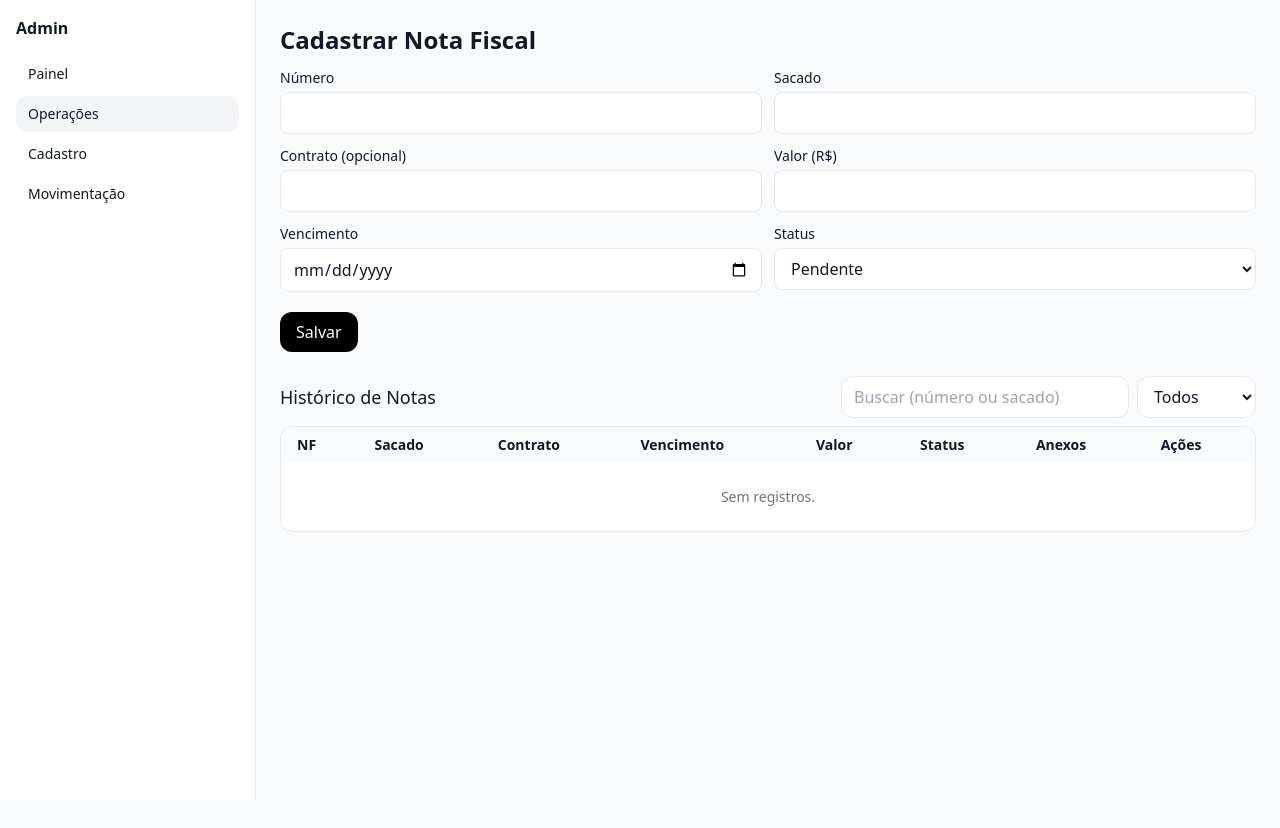
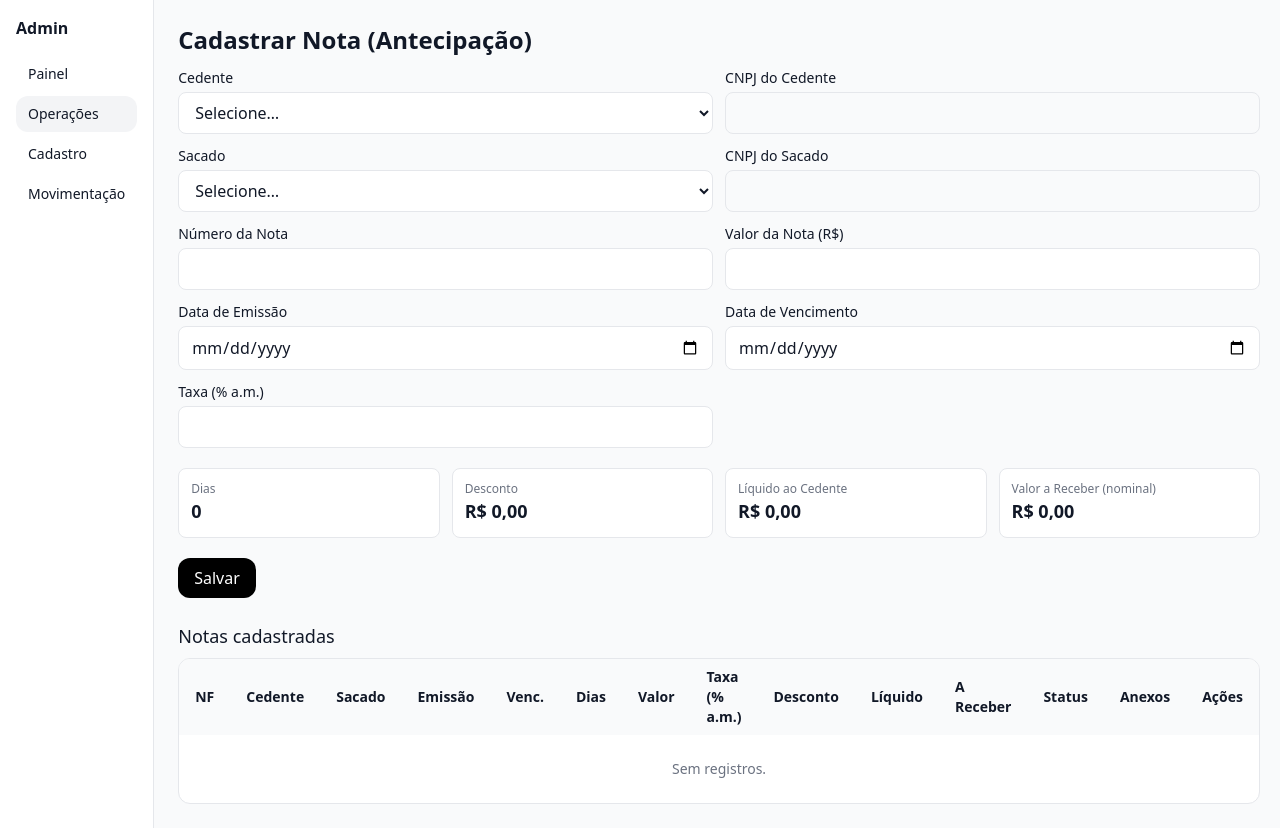
Before and after one commit to Diamank/adminv11, a Next.js app: page /operacoes/nova-nota in a window 1280 px wide. Before the commit the page ends 800 px from the top, so only its background shows below. Built offline with nearby package versions, Linux system fonts and the light colour scheme.

Commit message:
Update nova-nota.tsx

```diff
--- a/src/pages/operacoes/nova-nota.tsx
+++ b/src/pages/operacoes/nova-nota.tsx
@@ -1,137 +1,243 @@
 import { useEffect, useMemo, useRef, useState } from 'react'
 import AdminLayout from '@/components/AdminLayout'
+import { cedentesMock } from '@/mocks/cedentes' // {id, razao/nome, cnpj}
+import { sacadosMock } from '@/mocks/sacados'   // {id, nome, cnpj}
 
 type Nota = {
   id: string
+  cedenteId: string
+  cedenteNome: string
+  cnpjCedente: string
+  sacadoId: string
+  sacadoNome: string
+  cnpjSacado: string
   numero: string
-  sacado: string
-  contrato?: string
+  emissao: string
+  vencimento: string
+  dias: number
   valor: number
-  vencimento: string
+  taxaMes: number
+  desconto: number
+  liquidoCedente: number
+  valorAReceber: number
+  anexos?: { name: string; size: number }[]
   status: 'pendente' | 'pago' | 'atrasado'
-  anexos?: { name: string; size: number }[]
 }
 
-const LS_KEY = 'ops_notas_v1'
-const fmtMoney = (v:number)=> v.toLocaleString('pt-BR',{style:'currency',currency:'BRL'})
+const LS_KEY = 'ops_notas_v2'
+
+const money = (v: number) => v.toLocaleString('pt-BR', { style: 'currency', currency: 'BRL' })
+
+function difDias(ini?: string, fim?: string) {
+  if (!ini || !fim) return 0
+  const d1 = new Date(ini + 'T00:00:00')
+  const d2 = new Date(fim + 'T00:00:00')
+  const ms = d2.getTime() - d1.getTime()
+  return Math.max(0, Math.round(ms / 86400000))
+}
 
 export default function NovaNota() {
-  // ------ formulário ------
+  // selects
+  const cedentes = useMemo(
+    () => cedentesMock.map((c: any) => ({ id: c.id, nome: c.razao || c.nome, cnpj: c.cnpj })),
+    []
+  )
+  const sacados = useMemo(
+    () => sacadosMock.map((s: any) => ({ id: s.id, nome: s.nome, cnpj: s.cnpj })),
+    []
+  )
+
+  // form
+  const [cedenteId, setCedenteId] = useState('')
+  const [sacadoId, setSacadoId] = useState('')
+  const cedSel = useMemo(() => cedentes.find((c) => c.id === cedenteId), [cedentes, cedenteId])
+  const sacSel = useMemo(() => sacados.find((s) => s.id === sacadoId), [sacados, sacadoId])
+
   const [numero, setNumero] = useState('')
-  const [sacado, setSacado] = useState('')
-  const [contrato, setContrato] = useState('')
+  const [emissao, setEmissao] = useState('')
+  const [vencimento, setVencimento] = useState('')
   const [valor, setValor] = useState<number | ''>('')
-  const [vencimento, setVencimento] = useState('')
-  const [status, setStatus] = useState<'pendente'|'pago'|'atrasado'>('pendente')
+  const [taxaMes, setTaxaMes] = useState<number | ''>('') // % a.m.
+  const dias = useMemo(() => difDias(emissao, vencimento), [emissao, vencimento])
 
-  // ------ storage/histórico ------
-  const [items, setItems] = useState<Nota[]>([])
-  const [q, setQ] = useState('')        // busca
-  const [fs, setFs] = useState('')      // filtro status
+  // cálculos
+  const { desconto, liquido, receber } = useMemo(() => {
+    const v = Number(valor || 0)
+    const t = Number(taxaMes || 0) / 100
+    const d = dias
+    const desc = v * t * (d / 30) // pró-rata simples por 30 dias
+    const liq = Math.max(0, v - desc)
+    return { desconto: desc, liquido: liq, receber: v }
+  }, [valor, taxaMes, dias])
+
+  // store/histórico
+  const [itens, setItens] = useState<Nota[]>([])
   const fileRef = useRef<HTMLInputElement>(null)
 
   useEffect(() => {
-    const raw = localStorage.getItem(LS_KEY)
-    setItems(raw ? JSON.parse(raw) : [])
+    try {
+      const raw = localStorage.getItem(LS_KEY)
+      setItens(raw ? JSON.parse(raw) : [])
+    } catch {
+      setItens([])
+    }
   }, [])
 
   const persist = (next: Nota[]) => {
-    setItems(next)
-    localStorage.setItem(LS_KEY, JSON.stringify(next))
+    setItens(next)
+    try {
+      localStorage.setItem(LS_KEY, JSON.stringify(next))
+    } catch {}
   }
 
-  const handleSubmit = (e: React.FormEvent) => {
+  const onSubmit = (e: React.FormEvent) => {
     e.preventDefault()
-    if (!numero || !sacado || !valor || !vencimento) return
-
-    const nova: Nota = {
+    if (!cedenteId || !sacadoId || !numero || !emissao || !vencimento || !valor || !taxaMes) return
+    const novo: Nota = {
       id: 'NF-' + Date.now(),
+      cedenteId,
+      cedenteNome: cedSel?.nome || '',
+      cnpjCedente: cedSel?.cnpj || '',
+      sacadoId,
+      sacadoNome: sacSel?.nome || '',
+      cnpjSacado: sacSel?.cnpj || '',
       numero,
-      sacado,
-      contrato: contrato || undefined,
+      emissao,
+      vencimento,
+      dias,
       valor: Number(valor),
-      vencimento,
-      status,
+      taxaMes: Number(taxaMes),
+      desconto,
+      liquidoCedente: liquido,
+      valorAReceber: receber,
       anexos: [],
+      status: 'pendente',
     }
-    persist([nova, ...items])
+    persist([novo, ...itens])
 
     // limpa
-    setNumero(''); setSacado(''); setContrato(''); setValor(''); setVencimento(''); setStatus('pendente')
+    setCedenteId(''); setSacadoId('')
+    setNumero(''); setEmissao(''); setVencimento('')
+    setValor(''); setTaxaMes('')
     alert('Nota salva!')
   }
 
-  const editValor = (id: string) => {
-    const it = items.find(i => i.id === id); if (!it) return
-    const novo = prompt('Novo valor (R$):', String(it.valor))
-    if (novo) persist(items.map(i => i.id === id ? { ...i, valor: Number(novo) } : i))
+  const remove = (id: string) => {
+    if (!confirm('Excluir nota?')) return
+    persist(itens.filter((i) => i.id !== id))
   }
 
   const changeStatus = (id: string, s: Nota['status']) =>
-    persist(items.map(i => i.id === id ? { ...i, status: s } : i))
-
-  const remove = (id: string) => {
-    if (!confirm('Excluir nota?')) return
-    persist(items.filter(i => i.id !== id))
-  }
+    persist(itens.map((i) => (i.id === id ? { ...i, status: s } : i)))
 
   const attach = (id: string) => {
     const el = fileRef.current; if (!el) return
     el.onchange = () => {
       const f = el.files?.[0]
       if (f) {
-        const anexos = (items.find(x => x.id === id)?.anexos || []).concat([{ name: f.name, size: f.size }])
-        persist(items.map(i => i.id === id ? { ...i, anexos } : i))
+        const target = itens.find(x => x.id === id)
+        const anexos = (target?.anexos || []).concat([{ name: f.name, size: f.size }])
+        persist(itens.map(i => i.id === id ? { ...i, anexos } : i))
       }
       el.value = ''
     }
     el.click()
   }
 
-  const filtered = useMemo(() => {
-    const s = q.trim().toLowerCase()
-    return items.filter(i => {
-      const okQ = !s || i.numero.toLowerCase().includes(s) || i.sacado.toLowerCase().includes(s)
-      const okS = !fs || i.status === fs
-      return okQ && okS
-    })
-  }, [items, q, fs])
-
   return (
     <AdminLayout>
-      <div className="max-w-5xl mx-auto">
-        <h1 className="text-2xl font-semibold mb-3">Cadastrar Nota Fiscal</h1>
+      <div className="max-w-6xl mx-auto">
+        <h1 className="text-2xl font-semibold mb-3">Cadastrar Nota (Antecipação)</h1>
 
-        {/* Form */}
-        <form onSubmit={handleSubmit} className="grid grid-cols-1 sm:grid-cols-2 gap-3 mb-6">
+        {/* Formulário */}
+        <form onSubmit={onSubmit} className="grid grid-cols-1 sm:grid-cols-2 gap-3 mb-6">
           <div>
-            <label className="block text-sm mb-1">Número</label>
-            <input className="w-full border rounded-lg px-3 py-2 bg-white" value={numero} onChange={e=>setNumero(e.target.value)} required/>
+            <label className="block text-sm mb-1">Cedente</label>
+            <select
+              className="w-full border rounded-lg px-3 py-2 bg-white"
+              value={cedenteId}
+              onChange={(e) => setCedenteId(e.target.value)}
+              required
+            >
+              <option value="">Selecione…</option>
+              {cedentes.map((c) => (
+                <option key={c.id} value={c.id}>{c.nome}</option>
+              ))}
+            </select>
           </div>
+
+          <div>
+            <label className="block text-sm mb-1">CNPJ do Cedente</label>
+            <input className="w-full border rounded-lg px-3 py-2 bg-gray-50" value={cedSel?.cnpj || ''} readOnly />
+          </div>
+
           <div>
             <label className="block text-sm mb-1">Sacado</label>
-            <input className="w-full border rounded-lg px-3 py-2 bg-white" value={sacado} onChange={e=>setSacado(e.target.value)} required/>
+            <select
+              className="w-full border rounded-lg px-3 py-2 bg-white"
+              value={sacadoId}
+              onChange={(e) => setSacadoId(e.target.value)}
+              required
+            >
+              <option value="">Selecione…</option>
+              {sacados.map((s) => (
+                <option key={s.id} value={s.id}>{s.nome}</option>
+              ))}
+            </select>
           </div>
+
           <div>
-            <label className="block text-sm mb-1">Contrato (opcional)</label>
-            <input className="w-full border rounded-lg px-3 py-2 bg-white" value={contrato} onChange={e=>setContrato(e.target.value)}/>
+            <label className="block text-sm mb-1">CNPJ do Sacado</label>
+            <input className="w-full border rounded-lg px-3 py-2 bg-gray-50" value={sacSel?.cnpj || ''} readOnly />
           </div>
+
           <div>
-            <label className="block text-sm mb-1">Valor (R$)</label>
-            <input type="number" step="0.01" className="w-full border rounded-lg px-3 py-2 bg-white"
-              value={valor} onChange={e=>setValor(e.target.value===''?'':Number(e.target.value))} required/>
+            <label className="block text-sm mb-1">Número da Nota</label>
+            <input className="w-full border rounded-lg px-3 py-2 bg-white" value={numero} onChange={(e)=>setNumero(e.target.value)} required />
           </div>
+
           <div>
-            <label className="block text-sm mb-1">Vencimento</label>
-            <input type="date" className="w-full border rounded-lg px-3 py-2 bg-white" value={vencimento} onChange={e=>setVencimento(e.target.value)} required/>
+            <label className="block text-sm mb-1">Valor da Nota (R$)</label>
+            <input type="number" step="0.01" className="w-full border rounded-lg px-3 py-2 bg-white" value={valor}
+                   onChange={(e)=>setValor(e.target.value===''?'':Number(e.target.value))} required />
           </div>
+
           <div>
-            <label className="block text-sm mb-1">Status</label>
-            <select className="w-full border rounded-lg px-3 py-2 bg-white" value={status} onChange={e=>setStatus(e.target.value as any)}>
-              <option value="pendente">Pendente</option>
-              <option value="pago">Pago</option>
-              <option value="atrasado">Atrasado</option>
-            </select>
+            <label className="block text-sm mb-1">Data de Emissão</label>
+            <input type="date" className="w-full border rounded-lg px-3 py-2 bg-white" value={emissao} onChange={(e)=>setEmissao(e.target.value)} required />
+          </div>
+
+          <div>
+            <label className="block text-sm mb-1">Data de Vencimento</label>
+            <input type="date" className="w-full border rounded-lg px-3 py-2 bg-white" value={vencimento} onChange={(e)=>setVencimento(e.target.value)} required />
+          </div>
+
+          <div>
+            <label className="block text-sm mb-1">Taxa (% a.m.)</label>
+            <input type="number" step="0.0001" className="w-full border rounded-lg px-3 py-2 bg-white"
+                   value={taxaMes} onChange={(e)=>setTaxaMes(e.target.value===''?'':Number(e.target.value))} required />
+          </div>
+
+          {/* Resumo do cálculo */}
+          <div className="sm:col-span-2 mt-2">
+            <div className="grid grid-cols-1 md:grid-cols-4 gap-3">
+              <div className="rounded-lg border bg-white p-3">
+                <div className="text-xs text-gray-500">Dias</div>
+                <div className="text-lg font-semibold">{dias}</div>
+              </div>
+              <div className="rounded-lg border bg-white p-3">
+                <div className="text-xs text-gray-500">Desconto</div>
+                <div className="text-lg font-semibold">{money(desconto || 0)}</div>
+              </div>
+              <div className="rounded-lg border bg-white p-3">
+                <div className="text-xs text-gray-500">Líquido ao Cedente</div>
+                <div className="text-lg font-semibold">{money(liquido || 0)}</div>
+              </div>
+              <div className="rounded-lg border bg-white p-3">
+                <div className="text-xs text-gray-500">Valor a Receber (nominal)</div>
+                <div className="text-lg font-semibold">{money(receber || 0)}</div>
+              </div>
+            </div>
           </div>
 
           <div className="sm:col-span-2 pt-2">
@@ -139,55 +245,46 @@ export default function NovaNota() {
           </div>
         </form>
 
-        {/* Histórico */}
+        {/* Histórico das Notas salvas */}
         <input ref={fileRef} type="file" className="hidden" />
-        <div className="flex items-center gap-2 mb-2">
-          <h2 className="text-lg font-medium mr-auto">Histórico de Notas</h2>
-          <div className="flex items-center gap-2">
-            <input
-              value={q}
-              onChange={(e) => setQ(e.target.value)}
-              placeholder="Buscar (número ou sacado)"
-              className="border rounded-xl px-3 py-2 bg-white w-72"
-            />
-            <select
-              className="border rounded-xl px-3 py-2 bg-white"
-              value={fs}
-              onChange={(e)=>setFs(e.target.value)}
-            >
-              <option value="">Todos</option>
-              <option value="pendente">Pendente</option>
-              <option value="pago">Pago</option>
-              <option value="atrasado">Atrasado</option>
-            </select>
-          </div>
-        </div>
-
+        <h2 className="text-lg font-medium mb-2">Notas cadastradas</h2>
         <div className="overflow-auto rounded-xl border bg-white">
           <table className="w-full text-sm">
             <thead className="bg-gray-50">
               <tr className="text-left">
                 <th className="px-4 py-2">NF</th>
+                <th className="px-4 py-2">Cedente</th>
                 <th className="px-4 py-2">Sacado</th>
-                <th className="px-4 py-2">Contrato</th>
-                <th className="px-4 py-2">Vencimento</th>
+                <th className="px-4 py-2">Emissão</th>
+                <th className="px-4 py-2">Venc.</th>
+                <th className="px-4 py-2">Dias</th>
                 <th className="px-4 py-2">Valor</th>
+                <th className="px-4 py-2">Taxa (% a.m.)</th>
+                <th className="px-4 py-2">Desconto</th>
+                <th className="px-4 py-2">Líquido</th>
+                <th className="px-4 py-2">A Receber</th>
                 <th className="px-4 py-2">Status</th>
                 <th className="px-4 py-2">Anexos</th>
                 <th className="px-4 py-2">Ações</th>
               </tr>
             </thead>
             <tbody>
-              {filtered.length === 0 && (
-                <tr><td colSpan={8} className="px-4 py-6 text-center text-gray-500">Sem registros.</td></tr>
+              {itens.length === 0 && (
+                <tr><td colSpan={14} className="px-4 py-6 text-center text-gray-500">Sem registros.</td></tr>
               )}
-              {filtered.map(i => (
+              {itens.map((i) => (
                 <tr key={i.id} className="border-t">
                   <td className="px-4 py-2">{i.numero}</td>
-                  <td className="px-4 py-2">{i.sacado}</td>
-                  <td className="px-4 py-2">{i.contrato || '—'}</td>
+                  <td className="px-4 py-2">{i.cedenteNome}<div className="text-xs text-gray-500">{i.cnpjCedente}</div></td>
+                  <td className="px-4 py-2">{i.sacadoNome}<div className="text-xs text-gray-500">{i.cnpjSacado}</div></td>
+                  <td className="px-4 py-2">{i.emissao}</td>
                   <td className="px-4 py-2">{i.vencimento}</td>
-                  <td className="px-4 py-2">{fmtMoney(i.valor)}</td>
+                  <td className="px-4 py-2">{i.dias}</td>
+                  <td className="px-4 py-2">{money(i.valor)}</td>
+                  <td className="px-4 py-2">{i.taxaMes.toLocaleString('pt-BR')}</td>
+                  <td className="px-4 py-2">{money(i.desconto)}</td>
+                  <td className="px-4 py-2">{money(i.liquidoCedente)}</td>
+                  <td className="px-4 py-2">{money(i.valorAReceber)}</td>
                   <td className="px-4 py-2">
                     <select
                       className="border rounded-md bg-white px-2 py-1 text-xs"
@@ -199,12 +296,11 @@ export default function NovaNota() {
                       <option value="atrasado">atrasado</option>
                     </select>
                   </td>
-                  <td className="px-4 py-2">{i.anexos?.map(a => a.name).join(', ') || '—'}</td>
+                  <td className="px-4 py-2">{i.anexos?.map(a=>a.name).join(', ') || '—'}</td>
                   <td className="px-4 py-2">
                     <div className="flex gap-2">
-                      <button className="px-2 py-1 border rounded" onClick={() => editValor(i.id)}>Editar valor</button>
-                      <button className="px-2 py-1 border rounded" onClick={() => attach(i.id)}>Anexar</button>
-                      <button className="px-2 py-1 border rounded text-red-600" onClick={() => remove(i.id)}>Excluir</button>
+                      <button className="px-2 py-1 border rounded" onClick={()=>attach(i.id)}>Anexar</button>
+                      <button className="px-2 py-1 border rounded text-red-600" onClick={()=>remove(i.id)}>Excluir</button>
                     </div>
                   </td>
                 </tr>
```
